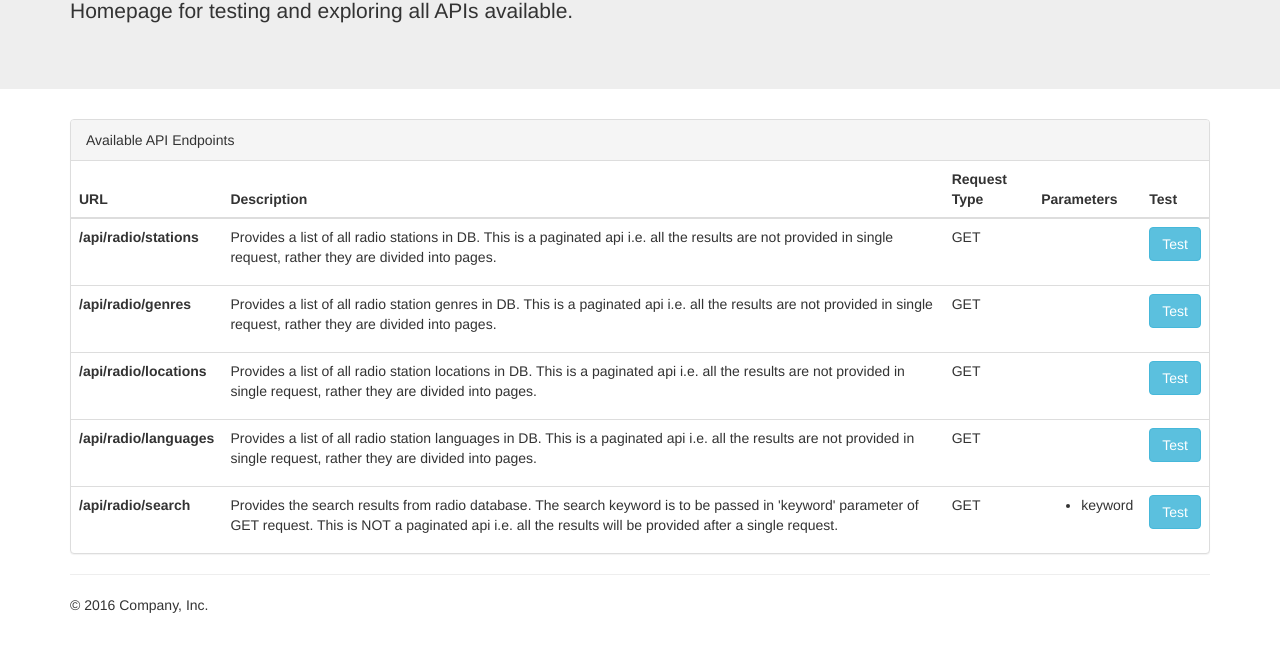
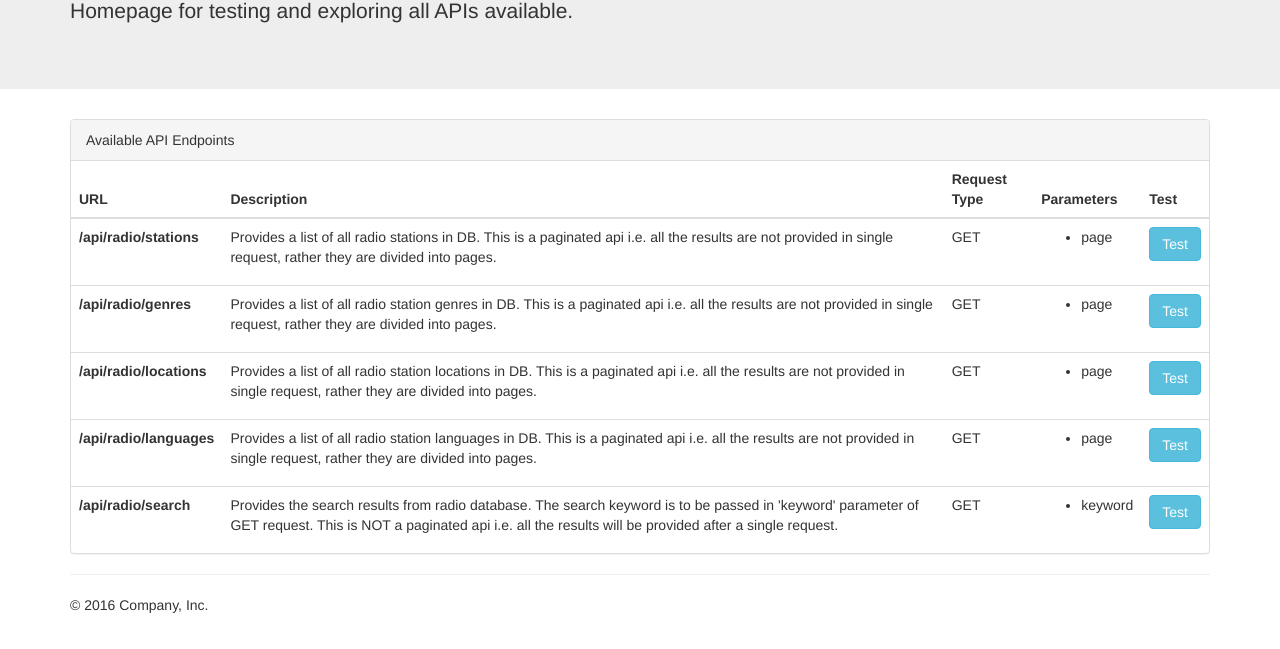
Before and after one commit to illusion1993/la-musique, a website: page index.html in a window 1280 px wide. Shown: the part 151-800 px from the top of the page. Drawn offline with nearby package versions, Linux system fonts and the light colour scheme.

Commit message:
API page parameter added

```diff
--- a/index.html
+++ b/index.html
@@ -164,7 +164,7 @@ $(document).ready(function() {
             description: "Provides a list of all radio stations in DB. This is a paginated api i.e. all the results are not provided in single request, rather they are divided into pages.",
             request: {
                 type: 'GET',
-                parameters: []
+                parameters: ['page']
             }
         },
         {
@@ -172,7 +172,7 @@ $(document).ready(function() {
             description: "Provides a list of all radio station genres in DB. This is a paginated api i.e. all the results are not provided in single request, rather they are divided into pages.",
             request: {
                 type: 'GET',
-                parameters: []
+                parameters: ['page']
             }
         },
         {
@@ -180,7 +180,7 @@ $(document).ready(function() {
             description: "Provides a list of all radio station locations in DB. This is a paginated api i.e. all the results are not provided in single request, rather they are divided into pages.",
             request: {
                 type: 'GET',
-                parameters: []
+                parameters: ['page']
             }
         },
         {
@@ -188,7 +188,7 @@ $(document).ready(function() {
             description: "Provides a list of all radio station languages in DB. This is a paginated api i.e. all the results are not provided in single request, rather they are divided into pages.",
             request: {
                 type: 'GET',
-                parameters: []
+                parameters: ['page']
             }
         },
         {
```
